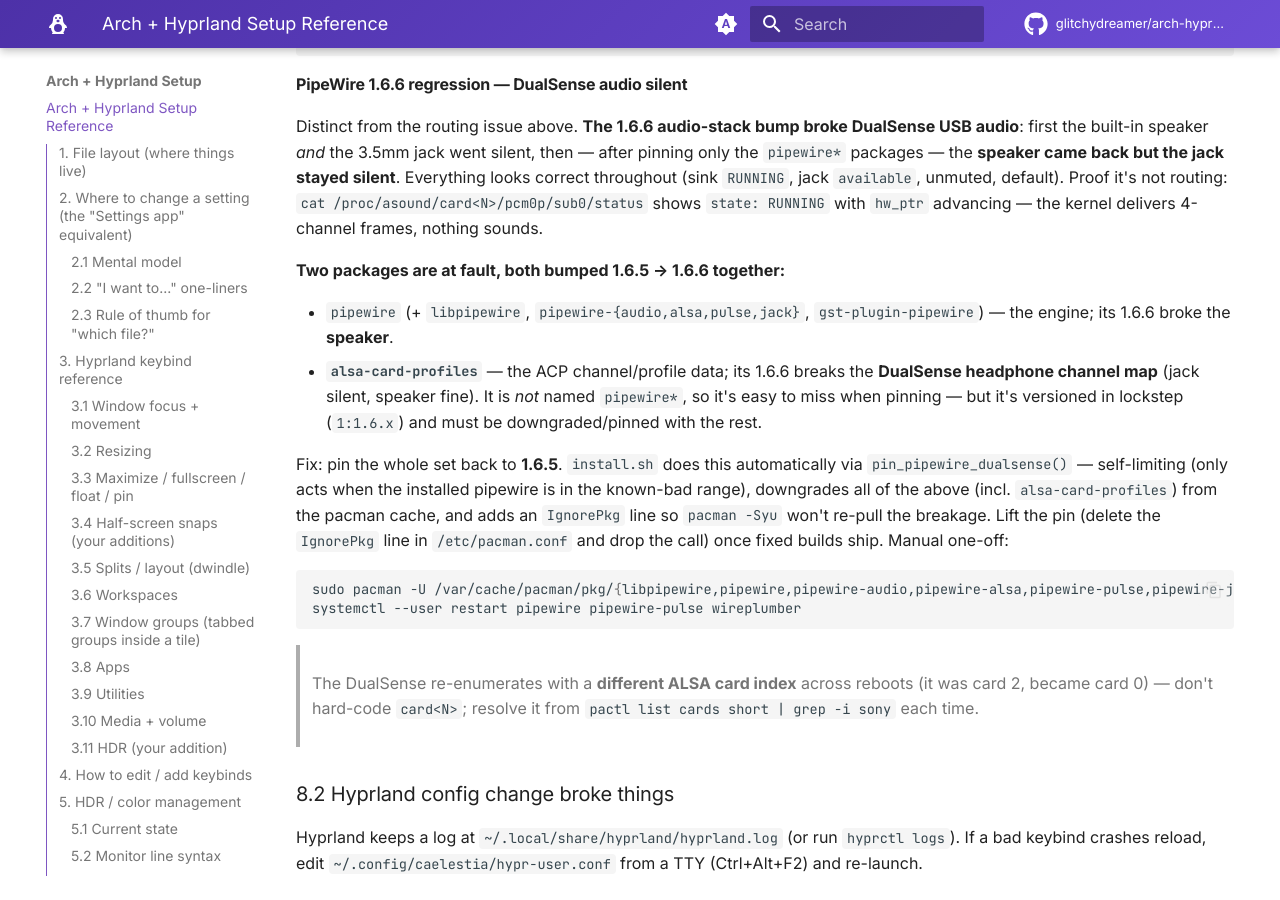
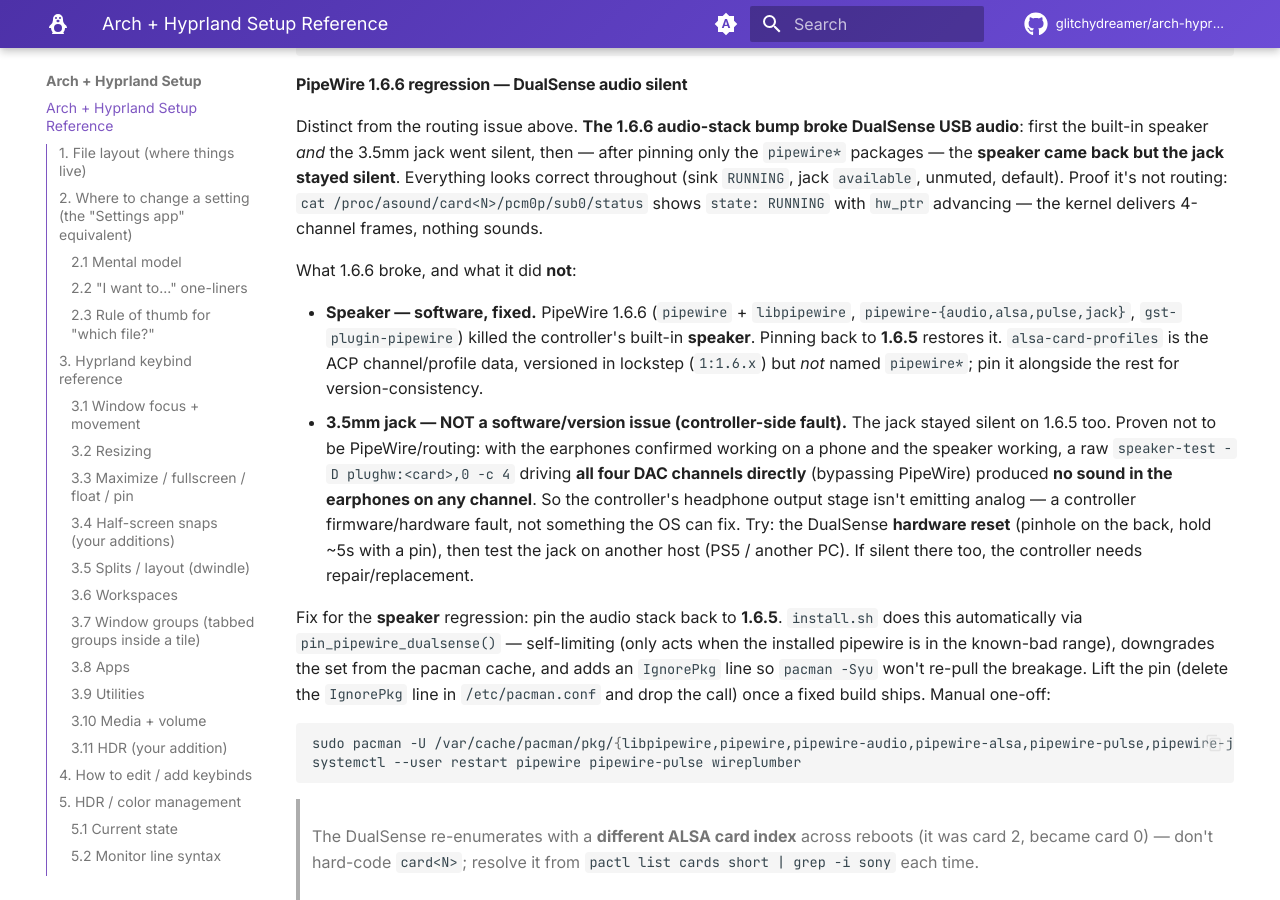
Before and after one commit to glitchydreamer/arch-hyprland-setup, an MkDocs documentation site: the page built from docs/index.md, in a window 1280 px wide and 900 px high, scrolled down 20507 px. Built offline with MkDocs 1.6.1 and Material for MkDocs 9.7.7, drawn with Linux system fonts in a browser that asks for light colours; comment, search, counter and statistics services are not loaded.

Commit message:
docs(audio): correct DualSense jack root cause — controller HW, not software
Earlier note wrongly blamed alsa-card-profiles 1.6.6 for the silent 3.5mm
jack. Raw speaker-test driving all 4 DAC channels directly (PipeWire
bypassed) is silent on every channel, while the earphones work on a phone
and the speaker works — so the jack is a controller firmware/hardware fault,
not an OS issue. The 1.6.5 pin still stands: it fixes the *speaker*
regression. Documented the hardware-reset / test-elsewhere next steps.

Co-Authored-By: Claude Opus 4.7 <noreply@anthropic.com>

````diff
--- a/docs/index.md
+++ b/docs/index.md
@@ -643,21 +643,30 @@ stayed silent**. Everything looks correct throughout (sink `RUNNING`, jack
 `cat /proc/asound/card<N>/pcm0p/sub0/status` shows `state: RUNNING` with `hw_ptr`
 advancing — the kernel delivers 4-channel frames, nothing sounds.
 
-**Two packages are at fault, both bumped 1.6.5 → 1.6.6 together:**
+What 1.6.6 broke, and what it did **not**:
 
-- `pipewire` (+ `libpipewire`, `pipewire-{audio,alsa,pulse,jack}`, `gst-plugin-pipewire`)
-  — the engine; its 1.6.6 broke the **speaker**.
-- **`alsa-card-profiles`** — the ACP channel/profile data; its 1.6.6 breaks the
-  **DualSense headphone channel map** (jack silent, speaker fine). It is *not*
-  named `pipewire*`, so it's easy to miss when pinning — but it's versioned in
-  lockstep (`1:1.6.x`) and must be downgraded/pinned with the rest.
+- **Speaker — software, fixed.** PipeWire 1.6.6 (`pipewire` + `libpipewire`,
+  `pipewire-{audio,alsa,pulse,jack}`, `gst-plugin-pipewire`) killed the controller's
+  built-in **speaker**. Pinning back to **1.6.5** restores it. `alsa-card-profiles`
+  is the ACP channel/profile data, versioned in lockstep (`1:1.6.x`) but *not*
+  named `pipewire*`; pin it alongside the rest for version-consistency.
+- **3.5mm jack — NOT a software/version issue (controller-side fault).** The jack
+  stayed silent on 1.6.5 too. Proven not to be PipeWire/routing: with the earphones
+  confirmed working on a phone and the speaker working, a raw
+  `speaker-test -D plughw:<card>,0 -c 4` driving **all four DAC channels directly**
+  (bypassing PipeWire) produced **no sound in the earphones on any channel**. So the
+  controller's headphone output stage isn't emitting analog — a controller
+  firmware/hardware fault, not something the OS can fix. Try: the DualSense
+  **hardware reset** (pinhole on the back, hold ~5s with a pin), then test the jack
+  on another host (PS5 / another PC). If silent there too, the controller needs
+  repair/replacement.
 
-Fix: pin the whole set back to **1.6.5**. `install.sh` does this automatically via
-`pin_pipewire_dualsense()` — self-limiting (only acts when the installed pipewire
-is in the known-bad range), downgrades all of the above (incl. `alsa-card-profiles`)
-from the pacman cache, and adds an `IgnorePkg` line so `pacman -Syu` won't re-pull
-the breakage. Lift the pin (delete the `IgnorePkg` line in `/etc/pacman.conf` and
-drop the call) once fixed builds ship. Manual one-off:
+Fix for the **speaker** regression: pin the audio stack back to **1.6.5**.
+`install.sh` does this automatically via `pin_pipewire_dualsense()` — self-limiting
+(only acts when the installed pipewire is in the known-bad range), downgrades the
+set from the pacman cache, and adds an `IgnorePkg` line so `pacman -Syu` won't
+re-pull the breakage. Lift the pin (delete the `IgnorePkg` line in
+`/etc/pacman.conf` and drop the call) once a fixed build ships. Manual one-off:
 
 ```bash
 sudo pacman -U /var/cache/pacman/pkg/{libpipewire,pipewire,pipewire-audio,pipewire-alsa,pipewire-pulse,pipewire-jack,gst-plugin-pipewire,alsa-card-profiles}-1:1.6.5-*.pkg.tar.zst
````
